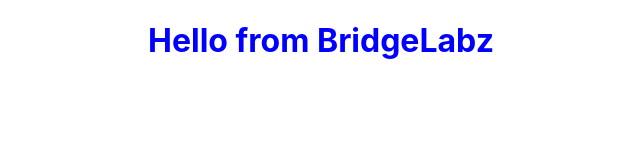
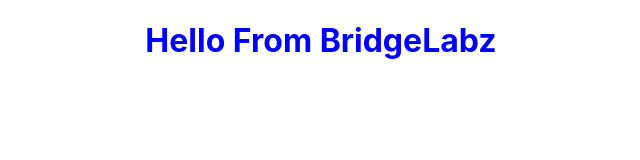
Before and after one commit to DhariyalPTanuja/HelloReactApp, a React (Create React App) app: page / in a window 1280 px wide. Shown: the top 160 px of the page, without its empty margins (319-959 px from the left). Built offline with nearby package versions, Linux system fonts and the light colour scheme.

Commit message:
Using One Way Data Binding to display message

```diff
--- a/src/App.js
+++ b/src/App.js
@@ -1,10 +1,20 @@
+import React from 'react';
 import './App.css';
-function App() {
-  return (
-    <div className="App">
-      <h1> Hello from BridgeLabz</h1>
+class App extends React.Component {
+  constructor(){
+    super()
+    this.state = {
+      title: 'Hello From BridgeLabz'
+    }
+  }
+  render(){
+    return (
+      <div className="App">
+        {/*UC2: To display “Hello from BidgeLabz” using One Way Data Bindings */}
+      <h1> {this.state.title}</h1>
+
      </div>
-  );
+    );
+  }
 }
-
 export default App;
```
